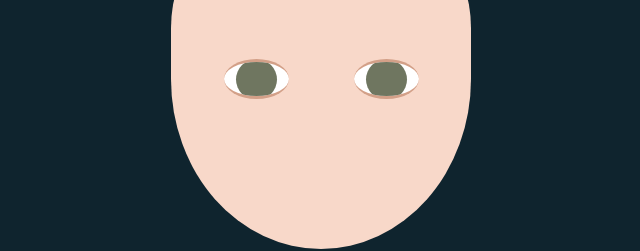
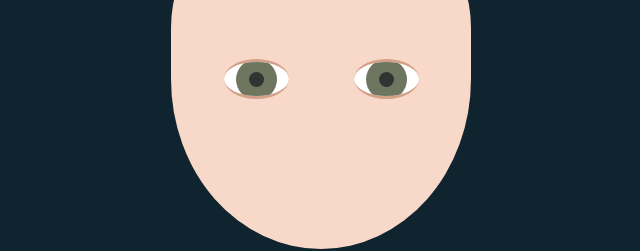
Before and after one commit to Annie-Huang/me-in-css, a website: page index.html in a window 1280 px wide. Shown: the part 321-572 px from the top of the page, 319-959 px from the left. Drawn offline with Linux system fonts and the light colour scheme.

Commit message:
Create the pupil - black part, which is the same as the green part except for size and color.

```diff
--- a/style.css
+++ b/style.css
@@ -48,7 +48,7 @@ body {
   position: relative; /* Need to set position to be relative otherwise the overflow has not effect */
   overflow: hidden; /* hide the overflow eye pupil because pupil is set to be bigger than eye a bit */
 }
-/* eye pupil */
+/* eye pupil - green part */
 .eye::before {
   content: "";
   position: absolute;
@@ -57,3 +57,12 @@ body {
   background-color: hsl(78, 10%, 42%);
   border-radius: 100%;
 }
+/* eye pupil - black part */
+.eye::after {
+  content: "";
+  position: absolute;
+  width: 15px;
+  height: 15px;
+  background-color: #333;
+  border-radius: 100%;
+}
```
